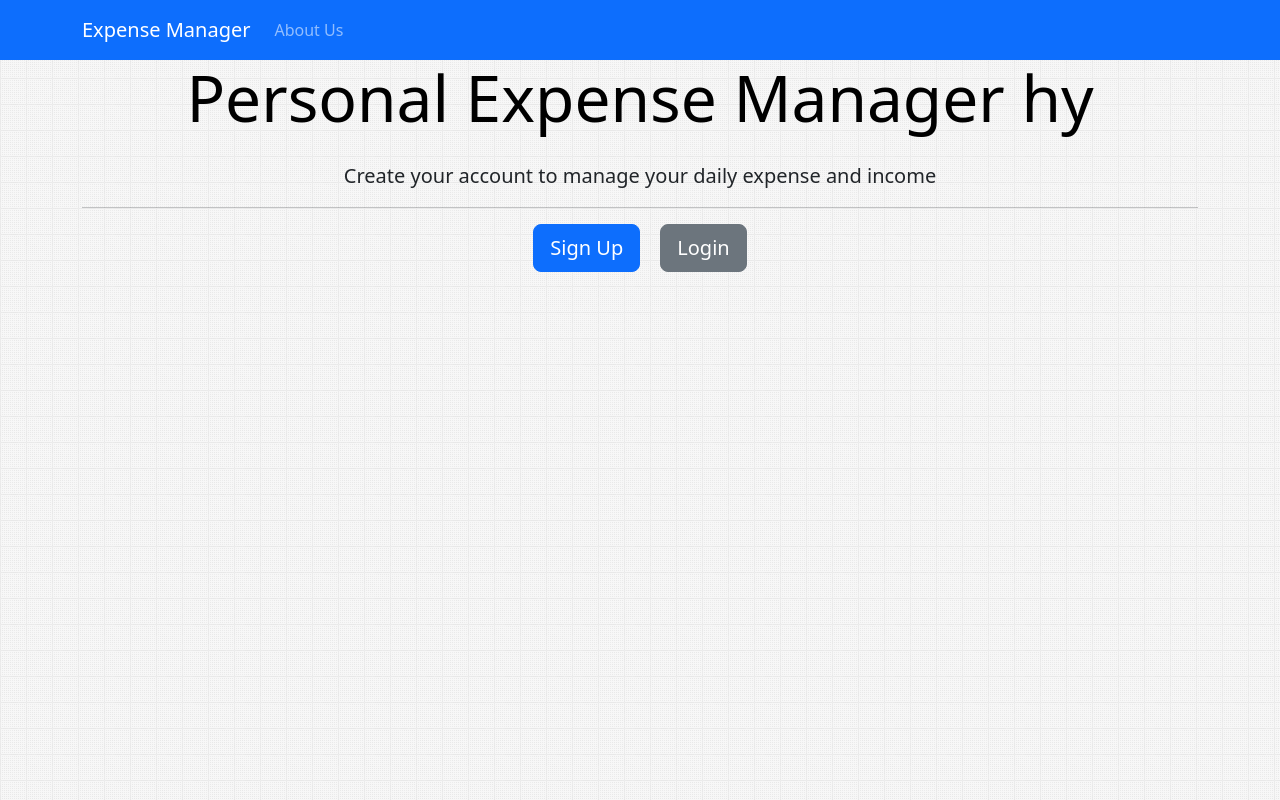
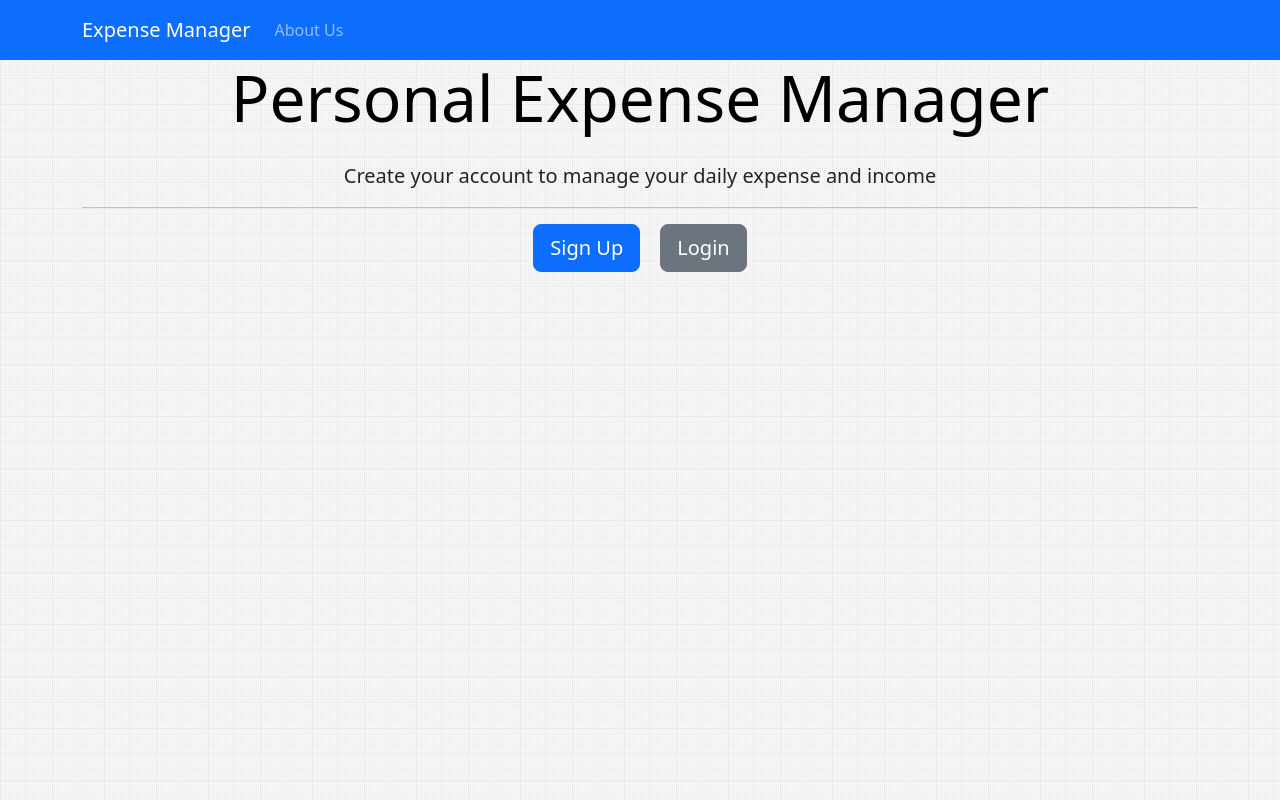
Before and after one commit to ashan0901/Personal-Express-Tracker, a React (Create React App) app in the folder personal-expense-tracker-frontend/: page / in a window 1280 px wide. Built offline with nearby package versions, Linux system fonts and the light colour scheme.

Commit message:
welcome changed

```diff
--- a/personal-expense-tracker-frontend/src/components/RegisterForm/RegisterForm.jsx
+++ b/personal-expense-tracker-frontend/src/components/RegisterForm/RegisterForm.jsx
@@ -68,7 +68,7 @@ function Signup() {
       <div className='bodyclass1' style={{ backgroundImage: `url(${backgroundImage})` }}>
         <div className="wrapper">
           <form onSubmit={handleSubmit}>
-            <h1>Sign Up</h1>
+            <h1>Sign Up h</h1>
             <div className="input-box">
               <input type="text" placeholder="First Name" required name="firstname" onChange={handleChange}/>
             </div>
--- a/personal-expense-tracker-frontend/src/components/Welcome.js
+++ b/personal-expense-tracker-frontend/src/components/Welcome.js
@@ -11,7 +11,7 @@ class Welcome extends Component {
           <div className="container">
             <div className="row">
               <div className="col-md-12 text-center">
-                <h1 className="display-3 mb-4">Personal Expense Manager hy</h1>
+                <h1 className="display-3 mb-4">Personal Expense Manager</h1>
                 <p className="lead">
                   Create your account to manage your daily expense and income
                 </p>
```
